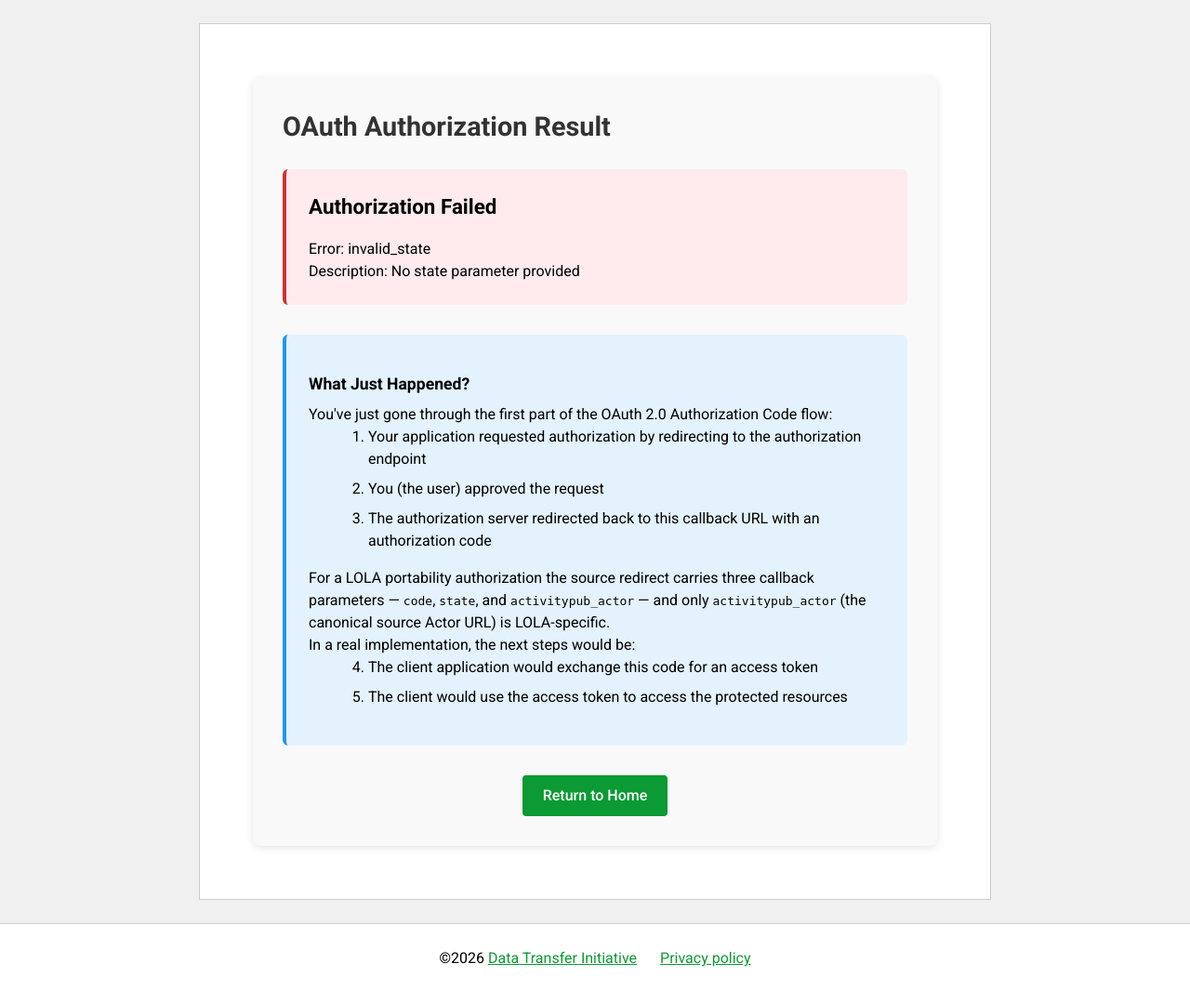
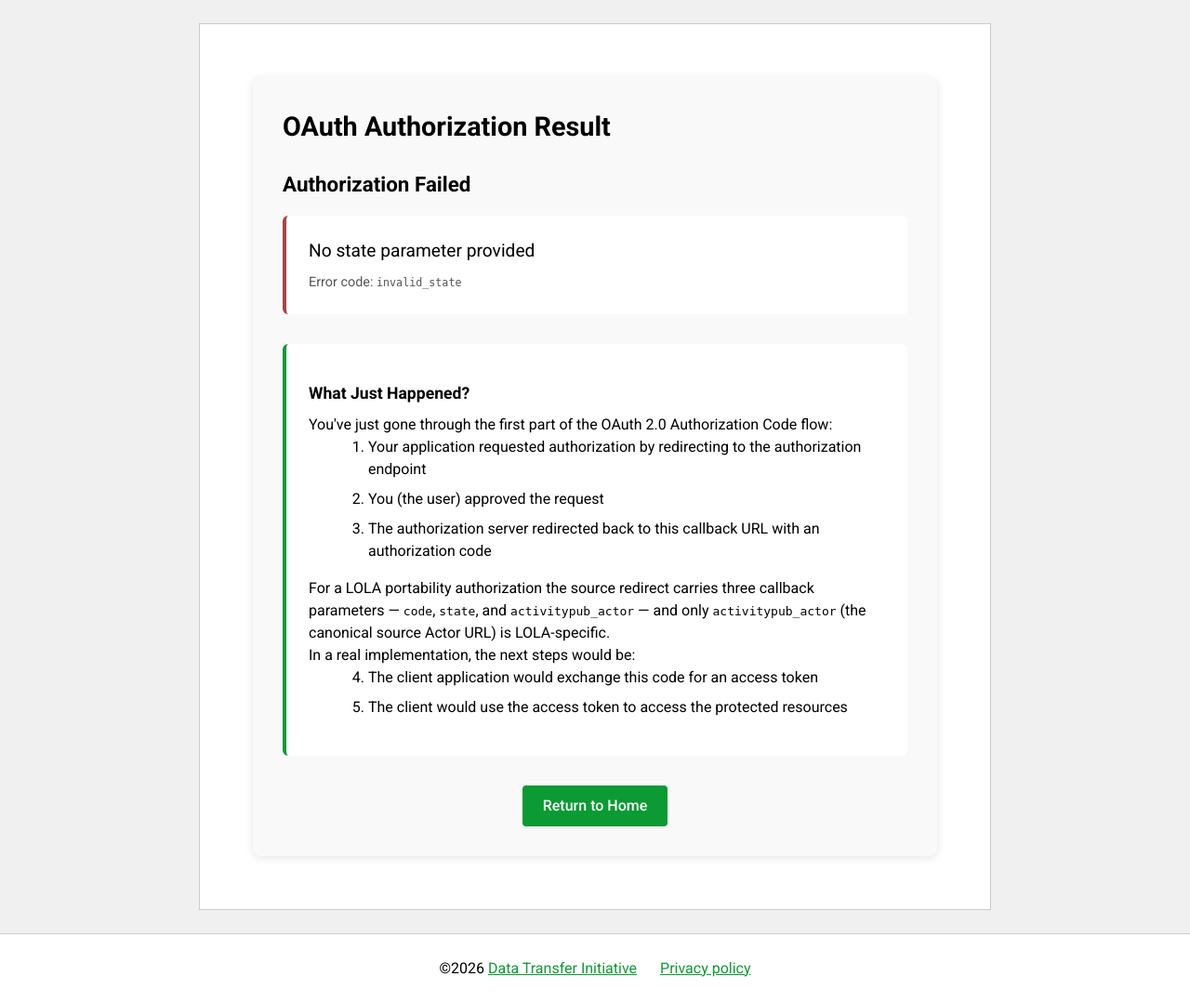
Before and after one commit to dtinit/activity-pub-testbed, a Django app: page /callback in a window 1280 px wide. Shown: the part 75-1154 px from the top of the page at 93% size. Before the commit the page ends 1115 px from the top, so only its background shows below. Run offline with Django 5.2, Linux system fonts and the light colour scheme; style sheets or scripts are compiled from the project's sources; parts of the project's set-up code (start-up, migrations or seed data) failed here and were passed over; some libraries are stand-ins or nearby versions.

Commit message:
Styling the OAuth callback page like the consent screen

```diff
--- a/static/scss/oauth.scss
+++ b/static/scss/oauth.scss
@@ -322,7 +322,6 @@
     box-shadow: 0 2px 10px rgba(0, 0, 0, 0.1);
 
     h1 {
-      color: #333;
       margin-bottom: 1.5rem;
       font-size: 1.8rem;
     }
@@ -340,29 +339,21 @@
   }
 
   .callback-success {
-    background-color: #e8f5e9;
+    background-color: $info-background;
     border-radius: 6px;
     padding: 1.5rem;
     margin-bottom: 2rem;
-    border-left: 4px solid #4caf50;
+    border-left: 4px solid $primary;
   }
 
-  .callback-error {
-    background-color: #ffebee;
-    border-radius: 6px;
-    padding: 1.5rem;
-    margin-bottom: 2rem;
-    border-left: 4px solid #d32f2f;
-  }
-
-  .code-container, .state-container {
+  .code-container, .state-container, .actor-container {
     background-color: #fff;
     border-radius: 4px;
     padding: 1rem;
     margin-top: 1rem;
 
     pre {
-      background-color: #f5f5f5;
+      background-color: $panel-background;
       border-radius: 3px;
       padding: 0.75rem;
       overflow-x: auto;
@@ -371,18 +362,18 @@
     }
   }
 
-  .code-note, .state-note {
+  .code-note, .state-note, .actor-note {
     font-size: 0.9rem;
-    color: #666;
+    color: #555;
     margin-top: 0.5rem;
   }
 
   .oauth-flow-explanation {
-    background-color: #e3f2fd;
+    background-color: #fff;
     border-radius: 6px;
     padding: 1.5rem;
     margin: 2rem 0;
-    border-left: 4px solid #2196f3;
+    border-left: 4px solid $primary;
 
     ol {
       margin-left: 1.5rem;
--- a/testbed/core/templates/oauth2_provider/_error.html
+++ b/testbed/core/templates/oauth2_provider/_error.html
@@ -1,4 +1,4 @@
 <div class="error-card">
-  <p class="error-description">{{ error.description|default:error.error }}</p>
-  <p class="error-code">Error code: <code>{{ error.error }}</code></p>
+  <p class="error-description">{{ description|default:code }}</p>
+  <p class="error-code">Error code: <code>{{ code }}</code></p>
 </div>
--- a/testbed/core/templates/oauth2_provider/authorize.html
+++ b/testbed/core/templates/oauth2_provider/authorize.html
@@ -8,7 +8,7 @@
   <div class="authorization-container">
     <h1>Authorization Error</h1>
 
-    {% include "oauth2_provider/_error.html" %}
+    {% include "oauth2_provider/_error.html" with code=error.error description=error.description %}
 
     <div class="scope-explanation">
       <h2>What can cause this</h2>
--- a/testbed/core/templates/oauth_callback.html
+++ b/testbed/core/templates/oauth_callback.html
@@ -6,13 +6,8 @@
     <h1>OAuth Authorization Result</h1>
 
     {% if error %}
-    <div class="callback-error">
-      <h2>Authorization Failed</h2>
-      <p>Error: {{ error }}</p>
-      {% if error_description %}
-      <p>Description: {{ error_description }}</p>
-      {% endif %}
-    </div>
+    <h2>Authorization Failed</h2>
+    {% include "oauth2_provider/_error.html" with code=error description=error_description %}
     {% else %}
     <div class="callback-success">
       <h2>Authorization Successful</h2>
@@ -68,7 +63,7 @@
 
     <div class="callback-actions">
       {% if code and not error %}
-      <a href="{% url 'test-oauth-token' %}?code={{ code }}&state={{ state }}{% if activitypub_actor %}&activitypub_actor={{ activitypub_actor|urlencode }}{% endif %}" class="btn btn-primary">
+      <a href="{% url 'test-oauth-token' %}?code={{ code|urlencode }}&state={{ state|urlencode }}{% if activitypub_actor %}&activitypub_actor={{ activitypub_actor|urlencode }}{% endif %}" class="btn btn-primary">
         Exchange Code for Token →
       </a>
       {% endif %}
```
